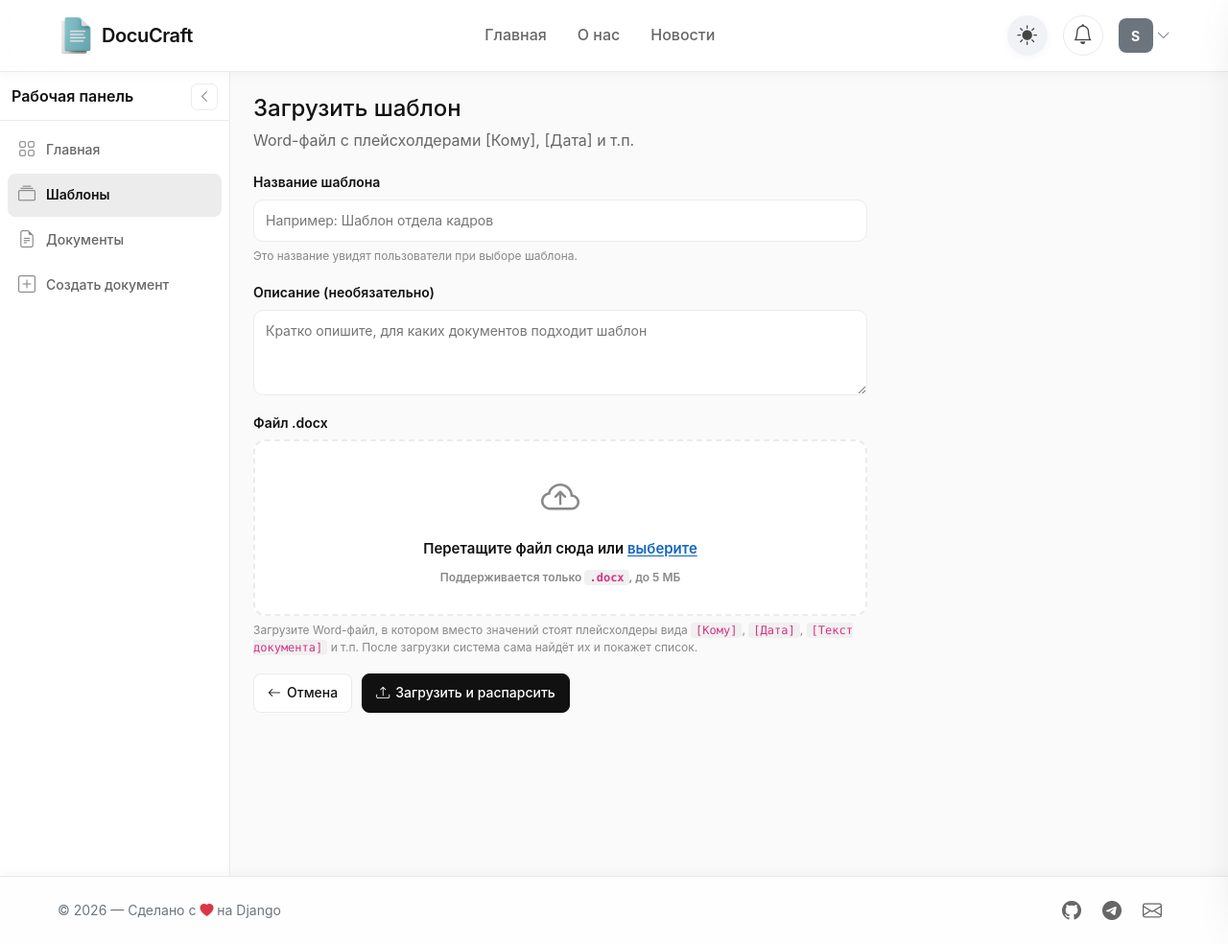
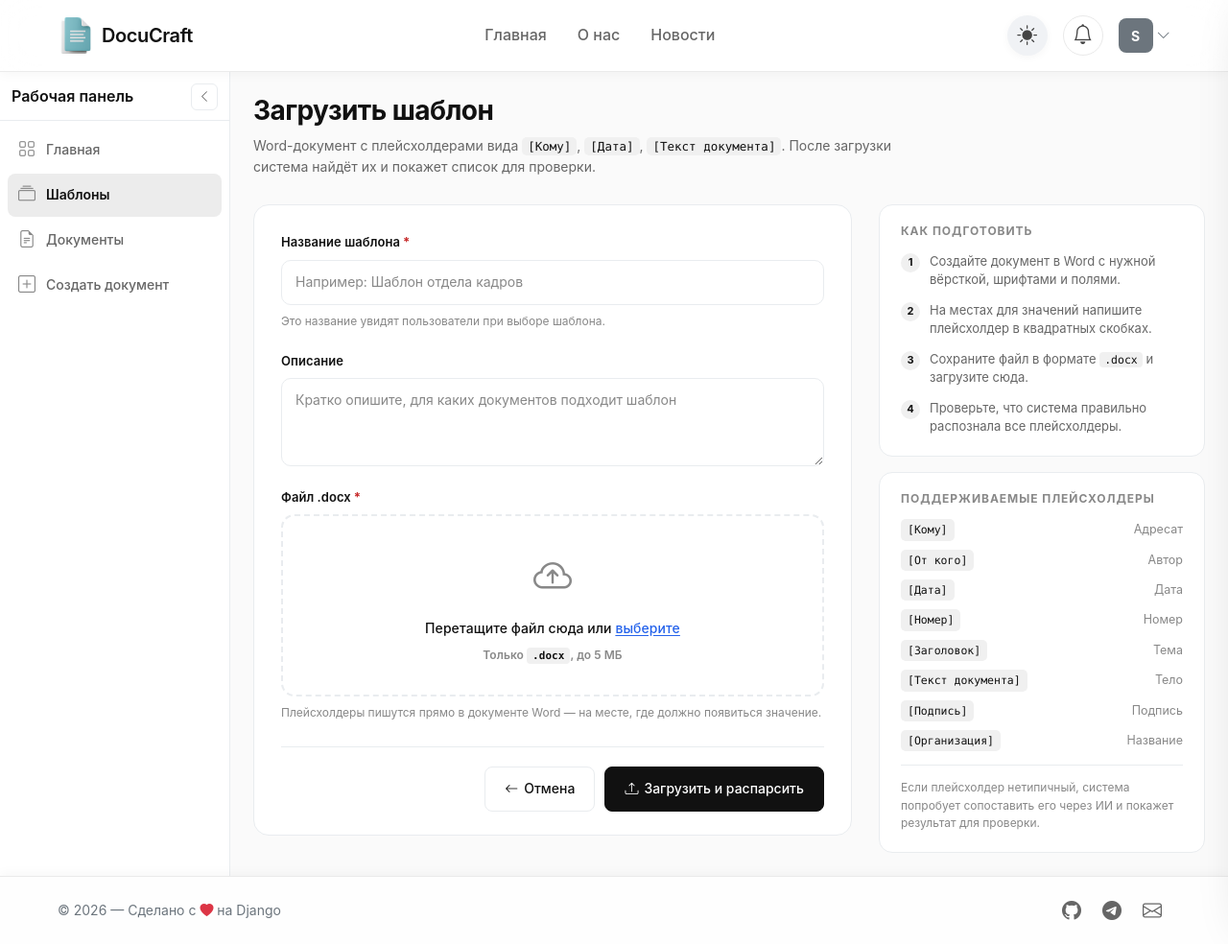
Before and after one commit to mario12508/DocuCraft, a Django app: page /dashboard/templates/upload/ in a window 1280 px wide. Shown: the whole page at 96% size. Run offline with Django 5.2, Linux system fonts and the light colour scheme; the visitor is signed in with stand-in values (Sample User, id 1); some libraries are stand-ins or nearby versions.

Commit message:
upgrade upload.html design

```diff
--- /dev/null
+++ b/web/static_dev/css/dashboard/upload.css
@@ -0,0 +1,434 @@
+.tpl-upload {
+max-width: 1120px;
+margin: 0 auto;
+display: flex;
+flex-direction: column;
+gap: 28px;
+}
+
+.tpl-upload-head h1 {
+font-size: 28px;
+font-weight: 700;
+letter-spacing: -0.02em;
+margin: 0 0 8px;
+color: var(--text-primary);
+}
+
+.tpl-upload-head p {
+font-size: 14px;
+color: var(--text-secondary);
+margin: 0;
+max-width: 720px;
+line-height: 1.6;
+}
+
+.tpl-upload-head code {
+font-family: ui-monospace, "SF Mono", Menlo, Consolas, monospace;
+font-size: 12.5px;
+padding: 2px 6px;
+border-radius: 5px;
+background: var(--bg-hover);
+color: var(--text-primary);
+}
+
+.tpl-upload-grid {
+display: grid;
+grid-template-columns: minmax(0, 1fr) 340px;
+gap: 28px;
+align-items: start;
+}
+
+.tpl-upload-main {
+display: flex;
+flex-direction: column;
+gap: 22px;
+padding: 28px 28px 24px;
+border-radius: 16px;
+border: 1px solid var(--border-color);
+background: var(--bg-sidebar);
+}
+
+.tpl-upload-field {
+display: flex;
+flex-direction: column;
+gap: 8px;
+}
+
+.tpl-upload-field > label {
+font-size: 13px;
+font-weight: 600;
+color: var(--text-primary);
+letter-spacing: 0.005em;
+}
+
+.tpl-req {
+color: #c62828;
+margin-left: 3px;
+font-weight: 700;
+}
+
+[data-theme="dark"] .tpl-req { color: #ef9a9a; }
+
+.tpl-upload-input,
+.tpl-upload-textarea {
+width: 100%;
+padding: 11px 14px;
+border-radius: 10px;
+border: 1px solid var(--border-color);
+background: var(--bg-sidebar);
+color: var(--text-primary);
+font-family: inherit;
+font-size: 14px;
+transition: border-color 0.15s ease, box-shadow 0.15s ease;
+box-sizing: border-box;
+}
+
+.tpl-upload-input::placeholder,
+.tpl-upload-textarea::placeholder {
+color: var(--text-muted);
+}
+
+.tpl-upload-input:focus,
+.tpl-upload-textarea:focus {
+outline: none;
+border-color: var(--text-muted);
+box-shadow: 0 0 0 3px rgba(0, 0, 0, 0.04);
+}
+
+[data-theme="dark"] .tpl-upload-input:focus,
+[data-theme="dark"] .tpl-upload-textarea:focus {
+box-shadow: 0 0 0 3px rgba(255, 255, 255, 0.06);
+}
+
+.tpl-upload-textarea {
+resize: vertical;
+min-height: 84px;
+}
+
+.tpl-upload-help {
+font-size: 12px;
+color: var(--text-muted);
+line-height: 1.5;
+}
+
+/* ── Drop-зона ── */
+.tpl-drop {
+position: relative;
+display: block;
+padding: 32px 24px;
+border: 2px dashed var(--border-color);
+border-radius: 14px;
+background: var(--bg-sidebar);
+cursor: pointer;
+text-align: center;
+transition: border-color 0.15s ease, background 0.15s ease,
+            transform 0.12s ease;
+}
+
+.tpl-drop:hover {
+border-color: var(--text-muted);
+background: var(--bg-hover);
+}
+
+.tpl-drop.drag-over {
+border-color: #2563eb;
+background: rgba(37, 99, 235, 0.05);
+}
+
+[data-theme="dark"] .tpl-drop.drag-over {
+border-color: #8ec5ff;
+background: rgba(142, 197, 255, 0.07);
+}
+
+.tpl-drop-icon {
+display: block;
+font-size: 40px;
+color: var(--text-muted);
+margin-bottom: 10px;
+transition: color 0.15s ease, transform 0.2s ease;
+}
+
+.tpl-drop:hover .tpl-drop-icon {
+transform: translateY(-2px);
+}
+
+.tpl-drop.drag-over .tpl-drop-icon {
+color: #2563eb;
+transform: translateY(-4px);
+}
+
+[data-theme="dark"] .tpl-drop.drag-over .tpl-drop-icon {
+color: #8ec5ff;
+}
+
+.tpl-drop-title {
+font-size: 14px;
+font-weight: 500;
+color: var(--text-primary);
+margin-bottom: 6px;
+}
+
+.tpl-drop-link {
+color: #2563eb;
+text-decoration: underline;
+text-underline-offset: 2px;
+}
+
+[data-theme="dark"] .tpl-drop-link {
+color: #8ec5ff;
+}
+
+.tpl-drop-hint {
+font-size: 12px;
+color: var(--text-muted);
+}
+
+.tpl-drop-hint code {
+font-family: ui-monospace, "SF Mono", Menlo, Consolas, monospace;
+font-size: 11px;
+padding: 2px 6px;
+border-radius: 4px;
+background: var(--bg-hover);
+color: var(--text-primary);
+}
+
+/* Заполненное состояние */
+.tpl-drop-filled {
+display: flex;
+align-items: center;
+gap: 14px;
+text-align: left;
+}
+
+.tpl-drop-filled-icon {
+font-size: 28px;
+color: #2e7d32;
+flex-shrink: 0;
+}
+
+[data-theme="dark"] .tpl-drop-filled-icon { color: #81c784; }
+
+.tpl-drop-filled-info {
+flex: 1;
+min-width: 0;
+}
+
+.tpl-drop-filled-name {
+font-size: 14px;
+font-weight: 500;
+color: var(--text-primary);
+overflow: hidden;
+text-overflow: ellipsis;
+white-space: nowrap;
+}
+
+.tpl-drop-filled-size {
+font-size: 12px;
+color: var(--text-muted);
+margin-top: 2px;
+}
+
+.tpl-drop-remove {
+width: 34px;
+height: 34px;
+border-radius: 8px;
+border: 1px solid var(--border-color);
+background: transparent;
+color: var(--text-secondary);
+cursor: pointer;
+display: flex;
+align-items: center;
+justify-content: center;
+transition: background 0.15s ease, color 0.15s ease,
+            border-color 0.15s ease;
+flex-shrink: 0;
+}
+
+.tpl-drop-remove:hover {
+background: #ffebee;
+color: #c62828;
+border-color: #c62828;
+}
+
+[data-theme="dark"] .tpl-drop-remove:hover {
+background: #4a1e1e;
+color: #ef9a9a;
+border-color: #ef9a9a;
+}
+
+/* Действия */
+.tpl-upload-actions {
+display: flex;
+gap: 10px;
+justify-content: flex-end;
+padding-top: 20px;
+border-top: 1px solid var(--border-color);
+margin-top: 4px;
+}
+
+.tpl-upload-actions .dashboard-btn {
+padding: 11px 20px;
+font-size: 14px;
+transition: background 0.15s ease, border-color 0.15s ease,
+            transform 0.1s ease, box-shadow 0.1s ease;
+}
+
+.tpl-upload-actions .dashboard-btn:hover {
+transform: translate(-2px, -2px);
+box-shadow: 3px 3px 0 var(--text-primary);
+}
+
+.tpl-upload-actions .dashboard-btn:active {
+transform: translate(0, 0);
+box-shadow: 0 0 0 var(--text-primary);
+}
+
+[data-theme="dark"] .tpl-upload-actions .dashboard-btn:hover {
+box-shadow: 3px 3px 0 #cfcfcf;
+}
+
+[data-theme="dark"] .tpl-upload-actions .dashboard-btn-primary:hover {
+box-shadow: 3px 3px 0 var(--text-primary);
+}
+
+/* ── Aside ── */
+.tpl-upload-aside {
+display: flex;
+flex-direction: column;
+gap: 16px;
+position: sticky;
+top: 24px;
+}
+
+.tpl-aside-card {
+padding: 20px 22px;
+border-radius: 14px;
+border: 1px solid var(--border-color);
+background: var(--bg-sidebar);
+}
+
+.tpl-aside-card h2 {
+font-size: 12px;
+font-weight: 700;
+color: var(--text-muted);
+margin: 0 0 14px;
+text-transform: uppercase;
+letter-spacing: 0.08em;
+}
+
+/* Шаги */
+.tpl-aside-steps {
+list-style: none;
+padding: 0;
+margin: 0;
+counter-reset: step;
+display: flex;
+flex-direction: column;
+gap: 12px;
+}
+
+.tpl-aside-steps li {
+counter-increment: step;
+font-size: 13px;
+line-height: 1.5;
+color: var(--text-secondary);
+position: relative;
+padding-left: 30px;
+}
+
+.tpl-aside-steps li::before {
+content: counter(step);
+position: absolute;
+left: 0;
+top: 1px;
+width: 20px;
+height: 20px;
+border-radius: 50%;
+background: var(--bg-hover);
+color: var(--text-primary);
+font-size: 11px;
+font-weight: 700;
+display: flex;
+align-items: center;
+justify-content: center;
+line-height: 1;
+}
+
+.tpl-aside-steps li code {
+font-family: ui-monospace, "SF Mono", Menlo, Consolas, monospace;
+font-size: 11.5px;
+padding: 1px 5px;
+border-radius: 4px;
+background: var(--bg-hover);
+color: var(--text-primary);
+}
+
+/* Список плейсхолдеров */
+.tpl-aside-ph {
+list-style: none;
+padding: 0;
+margin: 0;
+display: flex;
+flex-direction: column;
+gap: 9px;
+}
+
+.tpl-aside-ph li {
+display: flex;
+justify-content: space-between;
+align-items: baseline;
+gap: 12px;
+font-size: 12.5px;
+color: var(--text-muted);
+}
+
+.tpl-aside-ph code {
+font-family: ui-monospace, "SF Mono", Menlo, Consolas, monospace;
+font-size: 11.5px;
+padding: 2px 7px;
+border-radius: 5px;
+background: var(--bg-hover);
+color: var(--text-primary);
+flex-shrink: 0;
+white-space: nowrap;
+}
+
+.tpl-aside-note {
+font-size: 12px;
+line-height: 1.55;
+color: var(--text-muted);
+margin: 14px 0 0;
+padding-top: 14px;
+border-top: 1px solid var(--border-color);
+}
+
+/* ── Адаптив ── */
+@media (max-width: 960px) {
+.tpl-upload-grid {
+  grid-template-columns: 1fr;
+}
+
+.tpl-upload-aside {
+  position: static;
+}
+}
+
+@media (max-width: 520px) {
+.tpl-upload-head h1 { font-size: 22px; }
+
+.tpl-upload-main {
+  padding: 20px 18px 18px;
+}
+
+.tpl-drop { padding: 24px 16px; }
+.tpl-drop-icon { font-size: 32px; }
+
+.tpl-upload-actions {
+  flex-direction: column-reverse;
+}
+
+.tpl-upload-actions .dashboard-btn {
+  width: 100%;
+  justify-content: center;
+}
+}
--- a/web/templates/dashboard/templates/upload.html
+++ b/web/templates/dashboard/templates/upload.html
@@ -3,83 +3,133 @@
 
 {% block title %}Загрузить шаблон — Панель{% endblock %}
 
+{% block extra_css %}
+{{ block.super }}
+<link rel="stylesheet" href="{% static 'css/dashboard/upload.css' %}">
+{% endblock %}
+
 {% block dashboard_content %}
-<div class="dashboard-home">
+<div class="tpl-upload">
 
-  <div class="dashboard-header">
-    <h1>{{ page_title }}</h1>
-    <p class="dashboard-subtitle">{{ page_subtitle }}</p>
-  </div>
+  <header class="tpl-upload-head">
+    <h1>Загрузить шаблон</h1>
+    <p>
+      Word-документ с плейсхолдерами вида <code>[Кому]</code>,
+      <code>[Дата]</code>, <code>[Текст документа]</code>. После загрузки
+      система найдёт их и покажет список для проверки.
+    </p>
+  </header>
 
-  <form method="post" enctype="multipart/form-data" class="dashboard-form"
-        style="max-width: 640px;" id="templateUploadForm">
+  <form method="post" enctype="multipart/form-data"
+        class="tpl-upload-grid" id="tplUploadForm">
 
     {% csrf_token %}
 
-    <div class="dashboard-form-field">
-      <label for="id_name">Название шаблона</label>
+    <!-- ── Основная форма ── -->
+    <div class="tpl-upload-main">
+
+      <div class="tpl-upload-field">
+        <label for="id_name">
+          Название шаблона<span class="tpl-req">*</span>
+        </label>
         <input type="text" id="id_name" name="name" required maxlength="100"
-             placeholder="Например: Шаблон отдела кадров">
-      <div class="dashboard-form-help">
+               placeholder="Например: Шаблон отдела кадров"
+               class="tpl-upload-input" autocomplete="off">
+        <div class="tpl-upload-help">
           Это название увидят пользователи при выборе шаблона.
         </div>
       </div>
 
-    <div class="dashboard-form-field">
-      <label for="id_description">Описание (необязательно)</label>
+      <div class="tpl-upload-field">
+        <label for="id_description">Описание</label>
         <textarea id="id_description" name="description" rows="3"
-                placeholder="Кратко опишите, для каких документов подходит шаблон"></textarea>
+                  placeholder="Кратко опишите, для каких документов подходит шаблон"
+                  class="tpl-upload-textarea"></textarea>
       </div>
 
-    {# ── Кастомная загрузка файла ── #}
-    <div class="dashboard-form-field">
-      <label>Файл .docx</label>
+      <div class="tpl-upload-field">
+        <label>
+          Файл .docx<span class="tpl-req">*</span>
+        </label>
 
-      <label for="id_file" class="file-drop" id="fileDrop">
-        <input type="file" id="id_file" name="file" accept=".docx" required
-               hidden>
+        <label for="id_file" class="tpl-drop" id="tplDrop">
+          <input type="file" id="id_file" name="file" accept=".docx"
+                 required hidden>
 
-        {# Состояние: пусто #}
-        <div class="file-drop-empty" id="fileDropEmpty">
-          <i class="bi bi-cloud-arrow-up file-drop-icon"></i>
-          <div class="file-drop-title">
-            Перетащите файл сюда или <span class="file-drop-link">выберите</span>
+          <div id="tplDropEmpty">
+            <i class="bi bi-cloud-arrow-up tpl-drop-icon"></i>
+            <div class="tpl-drop-title">
+              Перетащите файл сюда или
+              <span class="tpl-drop-link">выберите</span>
             </div>
-          <div class="file-drop-hint">
-            Поддерживается только <code>.docx</code>, до 5 МБ
+            <div class="tpl-drop-hint">
+              Только <code>.docx</code>, до 5 МБ
             </div>
           </div>
 
-        {# Состояние: файл выбран #}
-        <div class="file-drop-filled" id="fileDropFilled" hidden>
-          <i class="bi bi-file-earmark-word file-drop-filled-icon"></i>
-          <div class="file-drop-filled-info">
-            <div class="file-drop-filled-name" id="fileName"></div>
-            <div class="file-drop-filled-size" id="fileSize"></div>
+          <div id="tplDropFilled" class="tpl-drop-filled" hidden>
+            <i class="bi bi-file-earmark-word tpl-drop-filled-icon"></i>
+            <div class="tpl-drop-filled-info">
+              <div class="tpl-drop-filled-name" id="tplFileName"></div>
+              <div class="tpl-drop-filled-size" id="tplFileSize"></div>
             </div>
-          <button type="button" class="file-drop-remove" id="fileRemove"
+            <button type="button" class="tpl-drop-remove" id="tplFileRemove"
                     aria-label="Убрать файл">
               <i class="bi bi-x-lg"></i>
             </button>
           </div>
         </label>
 
-      <div class="dashboard-form-help">
-        Загрузите Word-файл, в котором вместо значений стоят плейсхолдеры
-        вида <code>[Кому]</code>, <code>[Дата]</code>,
-        <code>[Текст документа]</code> и т.п.
-        После загрузки система сама найдёт их и покажет список.
+        <div class="tpl-upload-help">
+          Плейсхолдеры пишутся прямо в документе Word — на месте,
+          где должно появиться значение.
         </div>
       </div>
 
-    <div class="dashboard-actions">
+      <div class="tpl-upload-actions">
         <a href="{% url 'dashboard:templates' %}" class="dashboard-btn">
           <i class="bi bi-arrow-left"></i> Отмена
         </a>
-      <button type="submit" class="dashboard-btn dashboard-btn-primary">
+        <button type="submit" class="dashboard-btn dashboard-btn-primary"
+                id="tplSubmitBtn">
           <i class="bi bi-upload"></i> Загрузить и распарсить
         </button>
       </div>
+
+    </div>
+
+    <!-- ── Памятка ── -->
+    <aside class="tpl-upload-aside">
+
+      <div class="tpl-aside-card">
+        <h2>Как подготовить</h2>
+        <ol class="tpl-aside-steps">
+          <li>Создайте документ в Word с нужной вёрсткой, шрифтами и полями.</li>
+          <li>На местах для значений напишите плейсхолдер в квадратных скобках.</li>
+          <li>Сохраните файл в формате <code>.docx</code> и загрузите сюда.</li>
+          <li>Проверьте, что система правильно распознала все плейсхолдеры.</li>
+        </ol>
+      </div>
+
+      <div class="tpl-aside-card">
+        <h2>Поддерживаемые плейсхолдеры</h2>
+        <ul class="tpl-aside-ph">
+          <li><code>[Кому]</code> <span>Адресат</span></li>
+          <li><code>[От кого]</code> <span>Автор</span></li>
+          <li><code>[Дата]</code> <span>Дата</span></li>
+          <li><code>[Номер]</code> <span>Номер</span></li>
+          <li><code>[Заголовок]</code> <span>Тема</span></li>
+          <li><code>[Текст документа]</code> <span>Тело</span></li>
+          <li><code>[Подпись]</code> <span>Подпись</span></li>
+          <li><code>[Организация]</code> <span>Название</span></li>
+        </ul>
+        <p class="tpl-aside-note">
+          Если плейсхолдер нетипичный, система попробует сопоставить его
+          через ИИ и покажет результат для проверки.
+        </p>
+      </div>
+
+    </aside>
 
   </form>
 
@@ -87,15 +137,19 @@
 
 <script>
 (function () {
-  const drop = document.getElementById('fileDrop');
+  const form = document.getElementById('tplUploadForm');
+  const drop = document.getElementById('tplDrop');
   const input = document.getElementById('id_file');
-  const emptyState = document.getElementById('fileDropEmpty');
-  const filledState = document.getElementById('fileDropFilled');
-  const nameEl = document.getElementById('fileName');
-  const sizeEl = document.getElementById('fileSize');
-  const removeBtn = document.getElementById('fileRemove');
+  const emptyState = document.getElementById('tplDropEmpty');
+  const filledState = document.getElementById('tplDropFilled');
+  const nameEl = document.getElementById('tplFileName');
+  const sizeEl = document.getElementById('tplFileSize');
+  const removeBtn = document.getElementById('tplFileRemove');
+  const submitBtn = document.getElementById('tplSubmitBtn');
 
   if (!drop || !input) return;
+
+  const MAX_SIZE = 5 * 1024 * 1024;
 
   function humanSize(bytes) {
     if (bytes < 1024) return bytes + ' Б';
@@ -117,18 +171,22 @@
     drop.classList.add('has-file');
   }
 
-  // Клик по кнопке «выбрать» — открывает диалог
   drop.addEventListener('click', function (e) {
-    if (e.target.closest('#fileRemove')) return;   // не мешаем кнопке удаления
+    if (e.target.closest('#tplFileRemove')) return;
     input.click();
   });
 
-  // Выбор файла через диалог
   input.addEventListener('change', function () {
-    showFile(input.files[0] || null);
+    const file = input.files[0] || null;
+    if (file && file.size > MAX_SIZE) {
+      alert('Файл больше 5 МБ. Загрузите файл меньшего размера.');
+      input.value = '';
+      showFile(null);
+      return;
+    }
+    showFile(file);
   });
 
-  // Drag-and-drop
   ['dragenter', 'dragover'].forEach(function (evt) {
     drop.addEventListener(evt, function (e) {
       e.preventDefault();
@@ -144,32 +202,39 @@
   });
 
   drop.addEventListener('drop', function (e) {
-    e.preventDefault();
-    const files = e.dataTransfer.files;
+    const files = e.dataTransfer && e.dataTransfer.files;
     if (!files || !files.length) return;
 
-    // Проверяем расширение
     const file = files[0];
     if (!file.name.toLowerCase().endsWith('.docx')) {
       alert('Поддерживаются только файлы .docx');
       return;
     }
+    if (file.size > MAX_SIZE) {
+      alert('Файл больше 5 МБ. Загрузите файл меньшего размера.');
+      return;
+    }
 
-    // Кладём файл в input
     const dt = new DataTransfer();
     dt.items.add(file);
     input.files = dt.files;
-
     showFile(file);
   });
 
-  // Кнопка удаления
   removeBtn.addEventListener('click', function (e) {
     e.preventDefault();
     e.stopPropagation();
     input.value = '';
     showFile(null);
   });
+
+  form.addEventListener('submit', function () {
+    if (submitBtn) {
+      submitBtn.disabled = true;
+      submitBtn.innerHTML = '<i class="bi bi-hourglass-split"></i> Обработка…';
+    }
+  });
 })();
 </script>
+
 {% endblock %}
```
Lines whose indentation alone changed are shown as unchanged.
